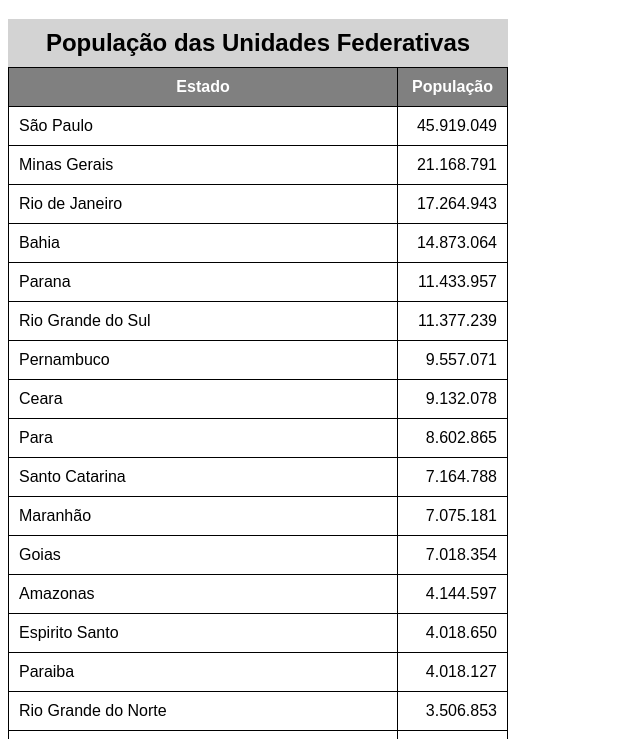
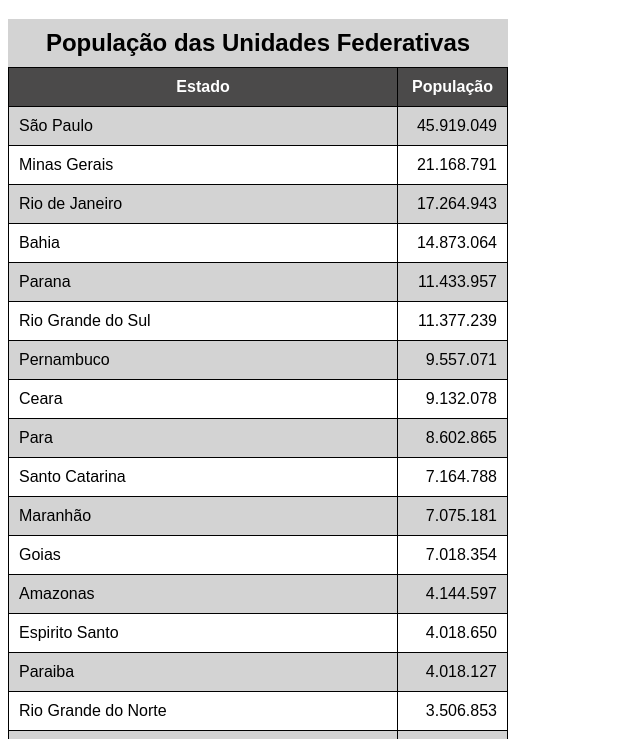
Before and after one commit to joaofelipecode/html-css, a plain HTML site: page exercicios/ex023/tabela002.html in a window 1280 px wide. Shown: the part 61-800 px from the top of the page, without its empty margins (0-640 px from the left). Drawn offline with Linux system fonts and the light colour scheme.

Commit message:
modificações

```diff
--- a/exercicios/ex023/tabela002.html
+++ b/exercicios/ex023/tabela002.html
@@ -12,6 +12,7 @@
         table {
             width: 500px;
             border-collapse: collapse;
+            position: relative;
         }
 
         td, th {
@@ -26,9 +27,19 @@
             background-color: lightgray;
         }
 
-        thead {
-            background-color: gray;
+        thead, tfoot {
+            background-color: rgb(75, 74, 74);
             color: white;
+        }
+
+        thead > tr > th {
+            position: sticky;
+            top: -1px;
+            background-color: rgb(75, 74, 74);
+        }
+
+        tbody > tr:nth-child(odd) {
+            background-color: lightgray;
         }
 
         td.num {
```
